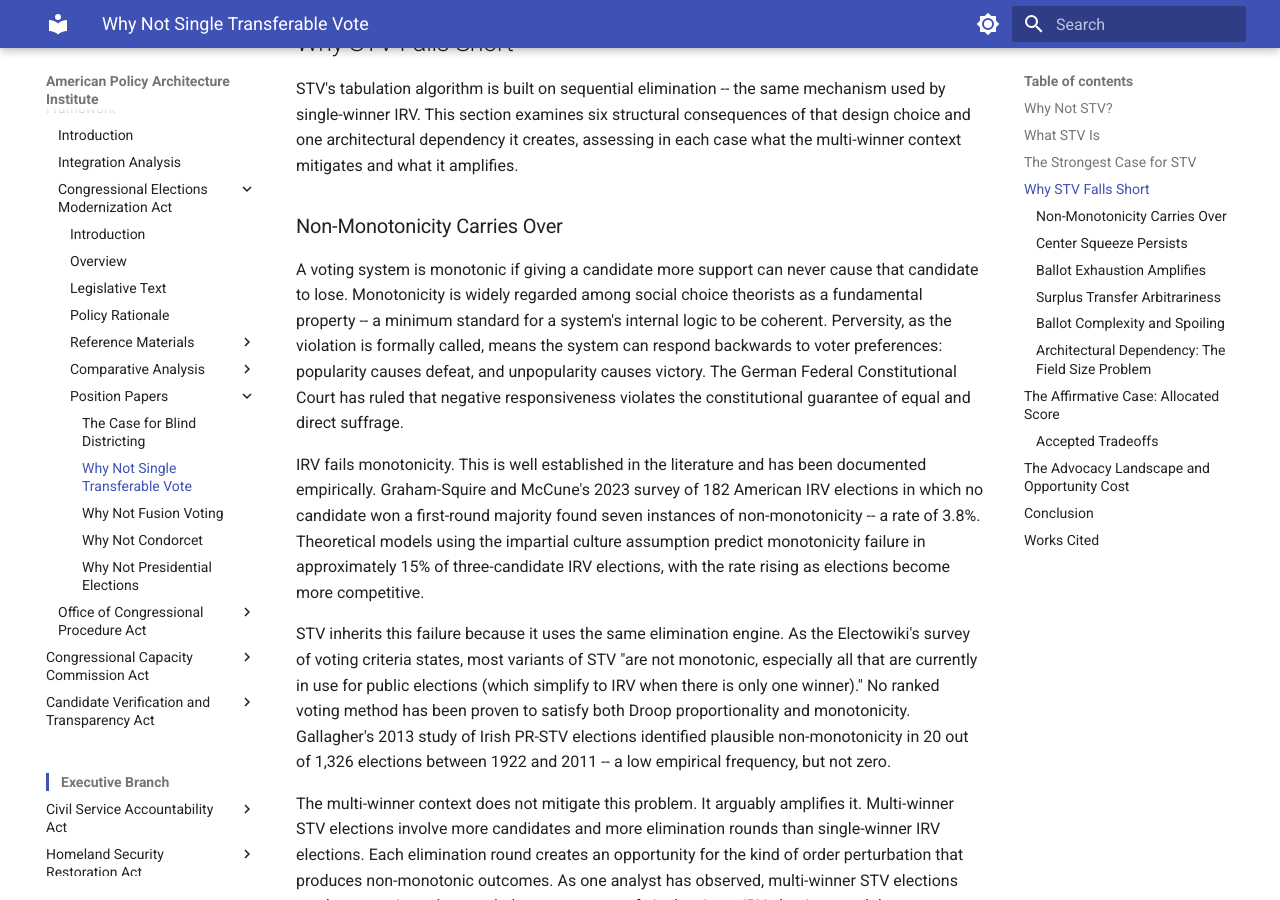
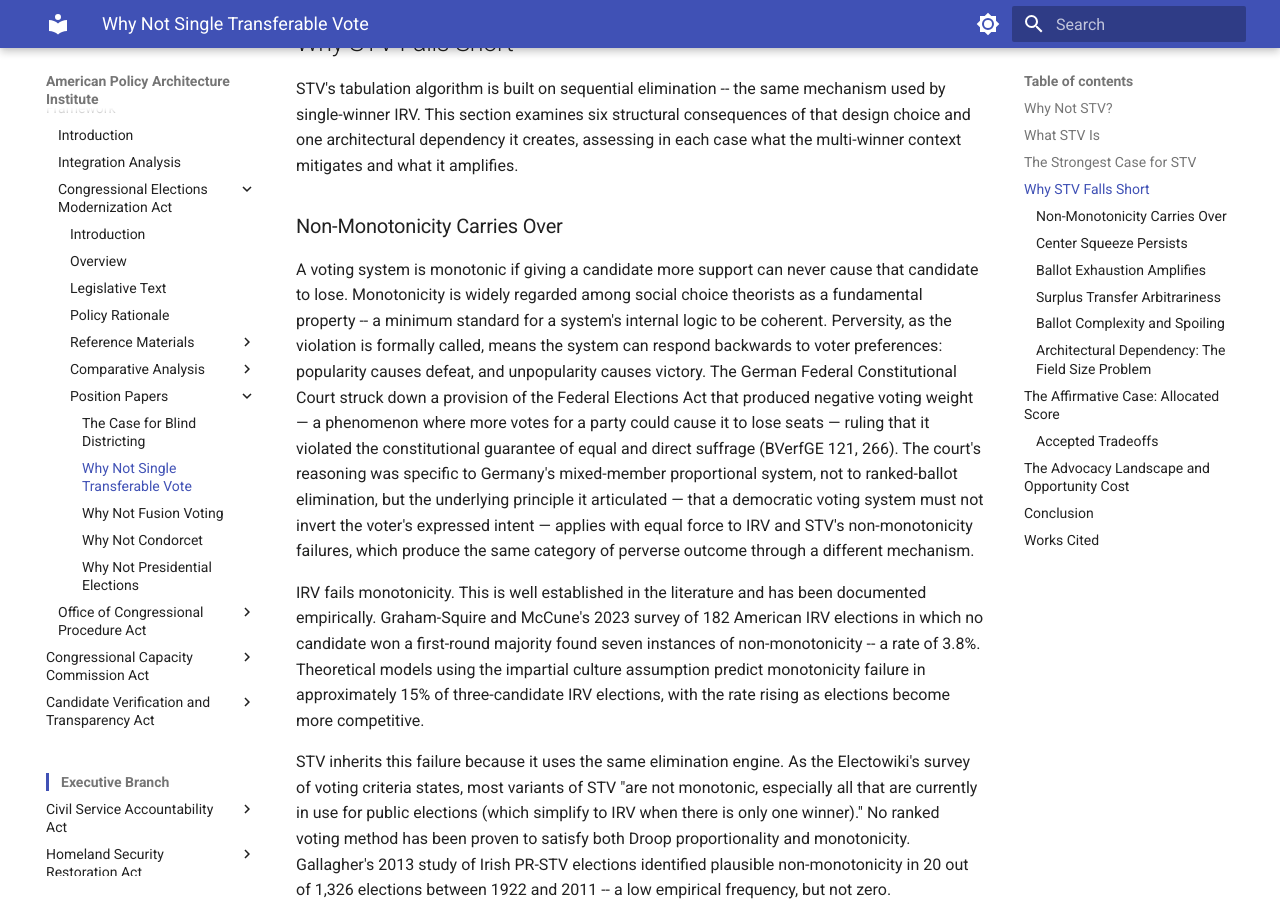
Before and after one commit to albertintech/apai, an MkDocs documentation site: the page built from docs/congress/cmf/cema/why-not-stv.md, in a window 1280 px wide and 900 px high, scrolled down 3102 px. Built offline with MkDocs 1.6.1 and Material for MkDocs 9.7.7, drawn with Linux system fonts in a browser that asks for light colours.

Commit message:
Update why-not-stv.md

```diff
--- a/docs/congress/cmf/cema/why-not-stv.md
+++ b/docs/congress/cmf/cema/why-not-stv.md
@@ -52,7 +52,7 @@ STV's tabulation algorithm is built on sequential elimination -- the same mechan
 
 ### Non-Monotonicity Carries Over
 
-A voting system is monotonic if giving a candidate more support can never cause that candidate to lose. Monotonicity is widely regarded among social choice theorists as a fundamental property -- a minimum standard for a system's internal logic to be coherent. Perversity, as the violation is formally called, means the system can respond backwards to voter preferences: popularity causes defeat, and unpopularity causes victory. The German Federal Constitutional Court has ruled that negative responsiveness violates the constitutional guarantee of equal and direct suffrage.
+A voting system is monotonic if giving a candidate more support can never cause that candidate to lose. Monotonicity is widely regarded among social choice theorists as a fundamental property -- a minimum standard for a system's internal logic to be coherent. Perversity, as the violation is formally called, means the system can respond backwards to voter preferences: popularity causes defeat, and unpopularity causes victory. The German Federal Constitutional Court struck down a provision of the Federal Elections Act that produced negative voting weight — a phenomenon where more votes for a party could cause it to lose seats — ruling that it violated the constitutional guarantee of equal and direct suffrage (BVerfGE 121, 266). The court's reasoning was specific to Germany's mixed-member proportional system, not to ranked-ballot elimination, but the underlying principle it articulated — that a democratic voting system must not invert the voter's expressed intent — applies with equal force to IRV and STV's non-monotonicity failures, which produce the same category of perverse outcome through a different mechanism.
 
 IRV fails monotonicity. This is well established in the literature and has been documented empirically. Graham-Squire and McCune's 2023 survey of 182 American IRV elections in which no candidate won a first-round majority found seven instances of non-monotonicity -- a rate of 3.8%. Theoretical models using the impartial culture assumption predict monotonicity failure in approximately 15% of three-candidate IRV elections, with the rate rising as elections become more competitive.
 
```
